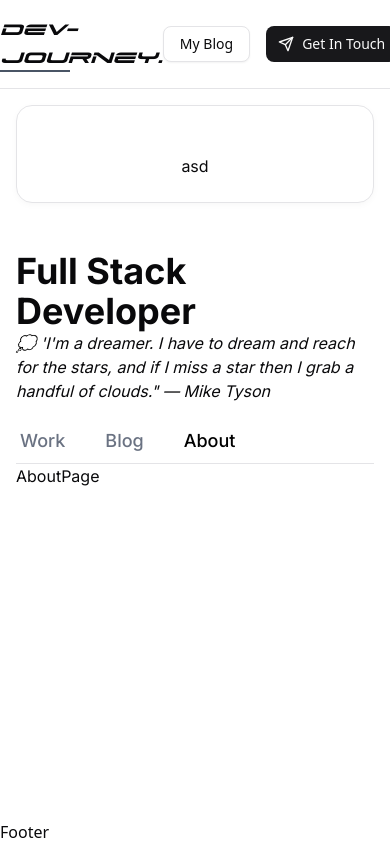
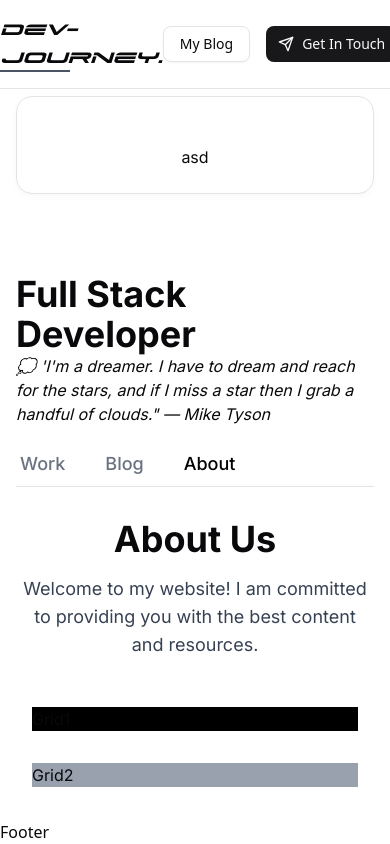
Before and after one commit to toygma/next-blog, a Next.js app: page /about in a window 390 px wide. Built offline with nearby package versions, Linux system fonts and the light colour scheme.

Commit message:
feat:responsive blog

```diff
--- a/src/app/(work)/page.tsx
+++ b/src/app/(work)/page.tsx
@@ -2,9 +2,9 @@ import WorkPage from "@/components/pages/work/WorkPage";
 
 const Page = () => {
   return (
-    <div className="mt-8">
+    <>
       <WorkPage />
-    </div>
+    </>
   );
 };
 
--- a/src/app/about/page.tsx
+++ b/src/app/about/page.tsx
@@ -1,8 +1,11 @@
+import AboutPage from "@/components/pages/about/AboutPage"
 
-const AboutPage = () => {
+const Page = () => {
   return (
-    <div>AboutPage</div>
+    <>
+      <AboutPage/>
+    </>
   )
 }
 
-export default AboutPage
+export default Page
--- a/src/app/layout.tsx
+++ b/src/app/layout.tsx
@@ -29,10 +29,10 @@ export default function RootLayout({
           <Header />
           <div className="mx-auto w-full max-w-screen-xl px-4 md:px-8 py-4 sm:py-6 md:py-8 flex-grow ">
             <div className="grid grid-cols-1 lg:grid-cols-12 gap-4 sm:gap-6 lg:gap-8 font-inter">
-              <aside className="w-full lg:col-span-4">
+              <aside className="w-full lg:col-span-4 lg:mt-0 md:mt-12 mt-20">
                 <Sidebar />
               </aside>
-              <main className="w-full mt-8 lg:mt-0 lg:col-span-8 ">
+              <main className="w-full  lg:mt-0 lg:col-span-8 ">
                 <Title />
                 {children}
               </main>
--- a/src/components/header/Header.tsx
+++ b/src/components/header/Header.tsx
@@ -1,9 +1,33 @@
 "use client";
+import { useEffect, useRef, useState } from "react";
 import { Button } from "../ui/button";
 
 const Header = () => {
+  const [scrollDir, setScrollDir] = useState<"up" | "down">("up");
+  const lastScrollY = useRef(0);
+
+  useEffect(() => {
+    const handleScroll = () => {
+      const currentScrollY = window.scrollY;
+
+      if (currentScrollY > lastScrollY.current) {
+        setScrollDir("down");
+      } else {
+        setScrollDir("up");
+      }
+
+      lastScrollY.current = currentScrollY;
+    };
+
+    window.addEventListener("scroll", handleScroll);
+    return () => window.removeEventListener("scroll", handleScroll);
+  }, []);
   return (
-    <header className="border-b">
+    <header
+      className={`border-b  fixed top-0 w-full z-50 backdrop-blur-md transition-transform duration-300 ${
+        scrollDir === "down" ? "-translate-y-full " : "translate-y-0"
+      }`}
+    >
       <div className="max-w-screen-xl mx-auto">
         <div className="flex items-center justify-between py-4">
           <h1 className="text-xl relative element cursor-pointer group">
--- a/src/components/pages/about/AboutPage.tsx
+++ b/src/components/pages/about/AboutPage.tsx
@@ -1,5 +1,23 @@
+"use client";
 const AboutPage = () => {
-  return <div>AboutPage</div>;
+  return (
+    <div className="mt-8">
+      <div>
+        <h1 className="text-4xl font-bold text-center mb-4">About Us</h1>
+        <p className="text-lg text-gray-700 text-center mb-8">
+          Welcome to my website! I am committed to providing you with the best content and resources.
+        </p>
+      </div>
+      <div className="grid grid-cols-1 md:grid-cols-2 gap-8 mx-auto max-w-screen-xl px-4 py-4">
+        <div className="bg-black">
+          Grid1
+        </div>
+        <div className="bg-gray-400">
+          Grid2
+        </div>
+      </div>
+    </div>
+  );
 };
 
 export default AboutPage;
--- a/src/components/pages/blog/BlogPage.tsx
+++ b/src/components/pages/blog/BlogPage.tsx
@@ -9,26 +9,26 @@ const BlogPage = () => {
       initial={{ opacity: 0, y: 20 }}
       animate={{ opacity: 1, y: 0 }}
       transition={{ duration: 0.5, delay: 0.8 }}
-      className="grid grid-cols-1 gap-6 mt-4"
+      className="grid grid-cols-1 gap-6 mt-8"
     >
-      <div>
+      <div className="flex flex-col gap-6">
         {data.map((item) => (
           <div
             key={item.id}
-            className="group relative bg-gradient-to-br from-white to-gray-50 rounded-xl overflow-hidden border border-gray-100 hover:border-transparent shadow-sm hover:shadow-xl transition-all duration-500 hover:-translate-y-1.5 flex items-center gap-4 p-2 "
+            className="group relative bg-gradient-to-br from-white to-gray-50 rounded-xl overflow-hidden border border-gray-100 hover:border-transparent shadow-sm hover:shadow-xl transition-all duration-500 hover:-translate-y-1.5 flex items-center gap-4 p-2 md:flex-row flex-col"
           >
             {/* Glow effect */}
             <div className="absolute inset-0 bg-gradient-to-br from-blue-50/50 via-purple-50/30 to-pink-50/20 opacity-0 group-hover:opacity-100 transition-opacity duration-500"></div>
 
             {/* Image container with overlay */}
-            <div className="aspect-[14/8] relative overflow-hidden">
+            <div className="md:aspect-[14/8] aspect-auto relative overflow-hidden rounded-xl group max-md:h-[400px] max-md:w-full">
               <Image
                 alt={item.title}
                 src={item.image}
                 title={item.title}
-                width={250}
-                height={350}
                 loading="lazy"
+                width={500}
+                height={200}
                 className="object-cover w-full h-full transition-transform duration-700 ease-[cubic-bezier(0.19,1,0.22,1)] group-hover:scale-110 rounded-xl"
               />
               <div className="absolute inset-0 bg-gradient-to-t from-gray-900/30 to-transparent opacity-0 group-hover:opacity-100 transition-opacity duration-500"></div>
--- a/src/components/pages/work/WorkPage.tsx
+++ b/src/components/pages/work/WorkPage.tsx
@@ -53,7 +53,7 @@ const WorkPage = () => {
       initial={{ opacity: 0, y: 20 }}
       animate={{ opacity: 1, y: 0 }}
       transition={{ duration: 0.5, delay: 0.8 }}
-      className="grid grid-cols-1 gap-6 md:grid-cols-2"
+      className="grid grid-cols-1 gap-6 md:grid-cols-2 mt-8"
     >
       {data.map((item) => (
         <div
--- a/src/components/title/Title.tsx
+++ b/src/components/title/Title.tsx
@@ -31,7 +31,7 @@ const Title = () => {
     if (current) setActive(current.title);
   }, [pathname]);
   return (
-    <nav className="flex flex-col gap-4">
+    <nav className="flex flex-col gap-4 mt-16">
       <div>
         <motion.h1
           initial={{ opacity: 0, y: 20 }}
```
